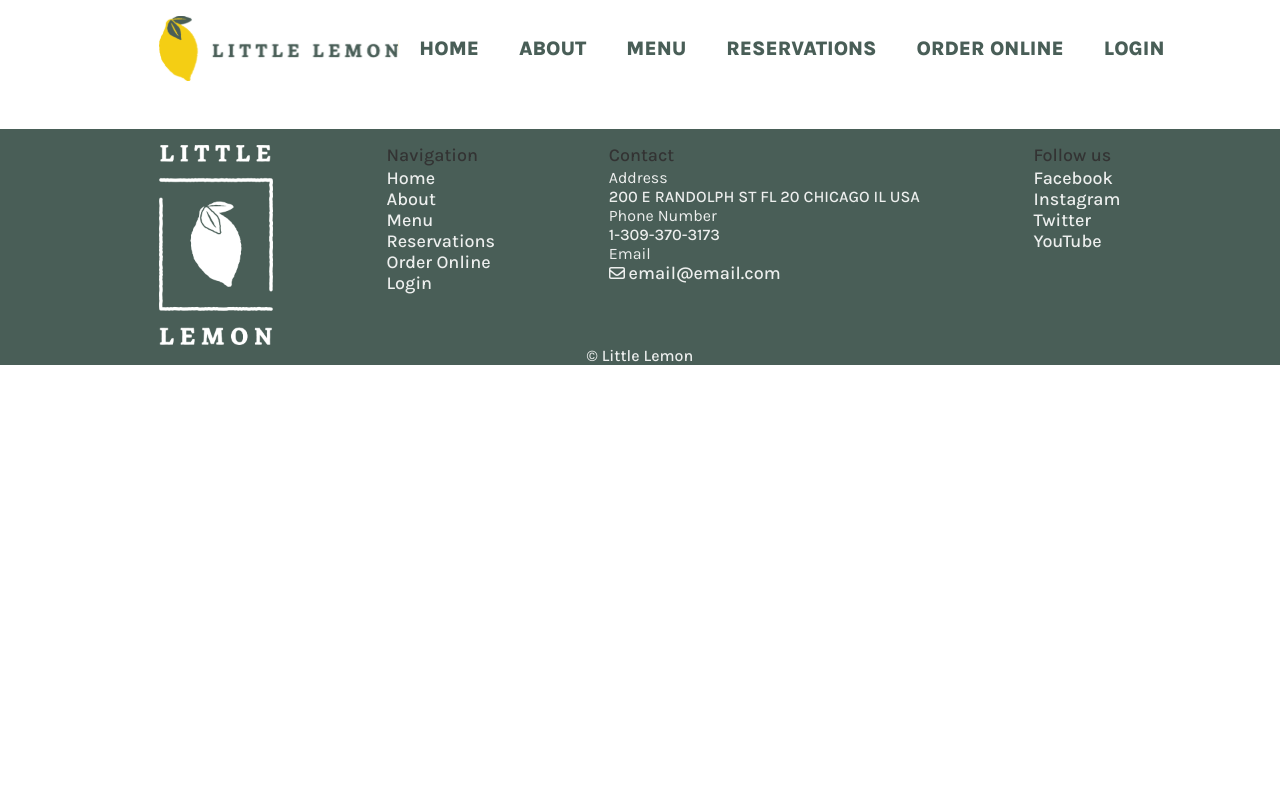
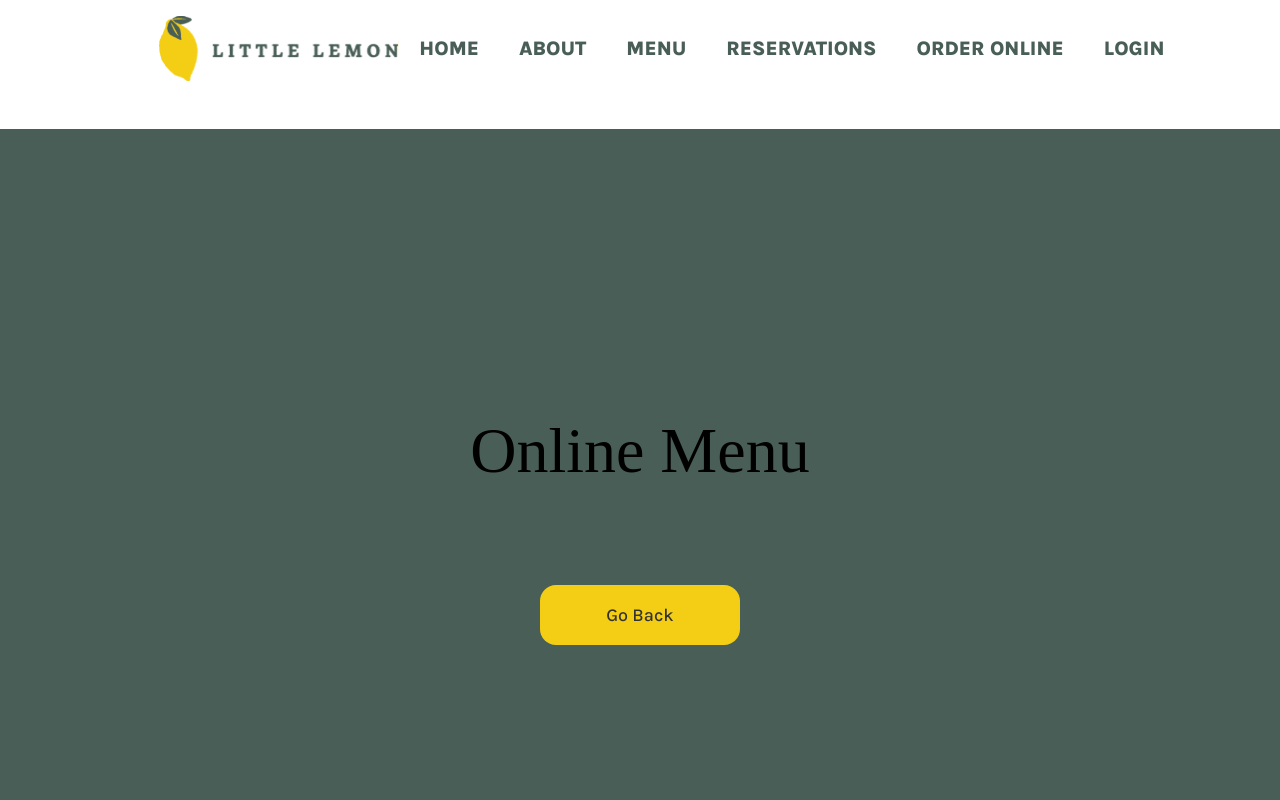
Before and after one commit to GregorySwen/little-lemon-capstone, a React (Create React App) app: page /menu in a window 1280 px wide. Shown: the top 800 px of the page. Built offline with nearby package versions, Linux system fonts and the light colour scheme; a web font is replaced by a local one.

Commit message:
Add PlaceholderPage and the corresponding links.

```diff
--- a/src/components/Main.js
+++ b/src/components/Main.js
@@ -2,6 +2,7 @@ import { Route, Routes } from "react-router-dom";
 import React from "react";
 import HomePage from "./HomePage";
 import BookingPage from "./BookingPage";
+import PlaceholderPage from "./common/PlaceholderPage";
 
 export default function Main() {
   return (
@@ -9,6 +10,13 @@ export default function Main() {
       <Routes>
         <Route path="/" element={<HomePage />} />
         <Route path="/booking" element={<BookingPage />} />
+        <Route
+          path="/order-online"
+          element={<PlaceholderPage title="Order Online" />}
+        />
+        <Route path="/login" element={<PlaceholderPage title="Login Page" />} />
+        <Route path="/menu" element={<PlaceholderPage title="Online Menu" />} />
+        <Route path="/about" element={<PlaceholderPage title="About Page" />} />
       </Routes>
     </main>
   );
--- a/src/components/common/OrderDeliveryButton.js
+++ b/src/components/common/OrderDeliveryButton.js
@@ -1,9 +1,11 @@
 import "./OrderDeliveryButton.css";
 import { useEffect, useState } from "react";
 import DeliveryIcon from "../../assets/DeliveryIcon.svg";
+import { useNavigate } from "react-router-dom";
 
 export default function OrderDeliveryButton(props) {
   const [clickCount, setClickCount] = useState(0);
+  const navigate = useNavigate();
   const itemName = !props.itemName ? undefined : props.itemName;
   useEffect(() => {
     if (itemName === undefined) {
@@ -17,6 +19,7 @@ export default function OrderDeliveryButton(props) {
   }, [clickCount, itemName]);
   const handleClick = () => {
     setClickCount((oldCount) => oldCount + 1);
+    navigate("/menu");
   };
   return (
     <button
--- /dev/null
+++ b/src/components/common/PlaceholderPage.css
@@ -0,0 +1,11 @@
+section.placeholder {
+  height: 100vh;
+  background: #495e57;
+}
+
+section.placeholder > .stack {
+  flex-direction: column;
+  gap: 6rem;
+  align-items: center;
+  justify-content: center;
+}
--- /dev/null
+++ b/src/components/common/PlaceholderPage.js
@@ -0,0 +1,28 @@
+import "./PlaceholderPage.css";
+import Button from "../common/Button";
+import { useNavigate } from "react-router-dom";
+
+export default function PlaceholderPage(props) {
+  const navigate = useNavigate();
+  const back = () => {
+    navigate(-1);
+  };
+  const buttonProps = {
+    text: "Go Back",
+    width: 200,
+    height: 60,
+    type: "primary",
+    handleClick: back,
+  };
+  return (
+    <>
+      <section className="placeholder">
+        <section className="stack">
+          <h1>{!props.title ? "Placeholder Page" : props.title}</h1>
+          <Button {...buttonProps} />
+          {props.others && props.others}
+        </section>
+      </section>
+    </>
+  );
+}
--- a/src/components/home/Specials.js
+++ b/src/components/home/Specials.js
@@ -1,14 +1,20 @@
 import "./Specials.css";
 import highlightProps from "../../props/HighlightProps";
 import Button from "../common/Button";
+import { useNavigate } from "react-router-dom";
 import SpecialCard from "./SpecialCard";
 
 export default function Specials() {
+  const navigate = useNavigate();
+  const navigateToMenu = () => {
+    navigate("/menu");
+  };
   const buttonProps = {
     text: "Online Menu",
     width: 200,
     height: 60,
     type: "primary",
+    handleClick: navigateToMenu,
   };
 
   return (
--- a/src/props/DoormatNavLinkProps.js
+++ b/src/props/DoormatNavLinkProps.js
@@ -16,7 +16,7 @@ const links = [
   },
   {
     linkTitle: "Reservations",
-    href: "/reservations",
+    href: "/booking",
     newTab: false,
   },
   {
--- a/src/props/NavLinkProps.js
+++ b/src/props/NavLinkProps.js
@@ -16,7 +16,7 @@ const links = [
   },
   {
     linkTitle: "Reservations",
-    href: "/reservations",
+    href: "/booking",
     newTab: false,
   },
   {
```
